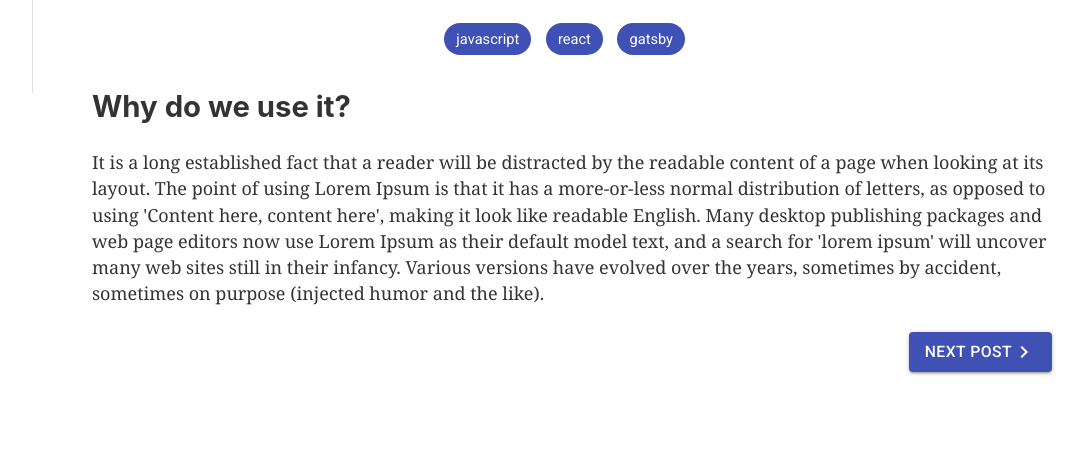
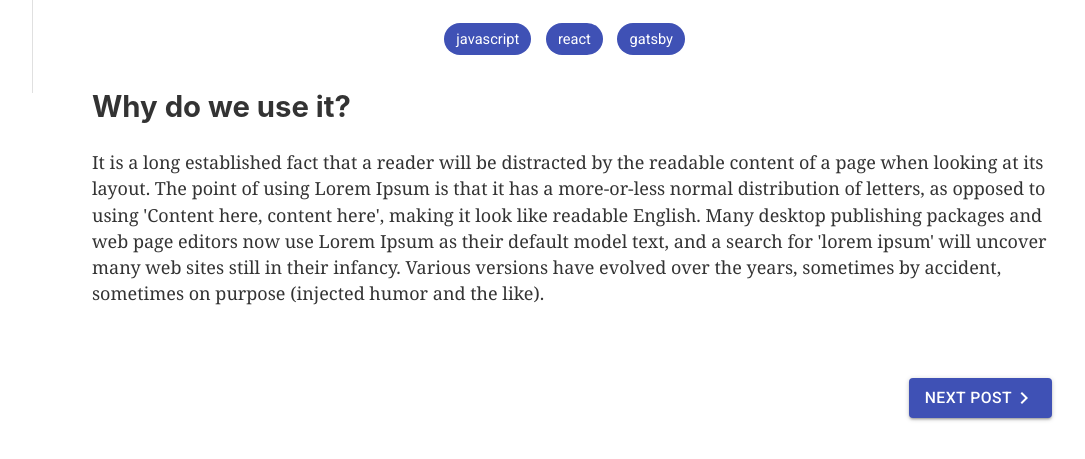
Before and after one commit to b-jakubowski/bjakubowski.com, a Gatsby site: page /first-test-post/ in a window 1280 px wide. Shown: the part 707-1166 px from the top of the page, without its empty margins (168-1253 px from the left). Before the commit the page ends 1133 px from the top, so only its background shows below. Built offline with nearby package versions, Linux system fonts and the light colour scheme; Gatsby itself is replaced by a stand-in of ours.

Commit message:
feat: Added margin-top to next-previous post button

```diff
--- a/src/components/previous-next-post.tsx
+++ b/src/components/previous-next-post.tsx
@@ -15,7 +15,7 @@ const PreviousNextPost = (props) => {
 	const { prev, next } = props
 
 	return (
-		<div style={{ display: 'flex' }}>
+		<div style={{ display: 'flex', marginTop: '4em' }}>
 			{prev &&
 				<div style={buttonContainer}>
 					<Tooltip title={prev.frontmatter.title}>
```
